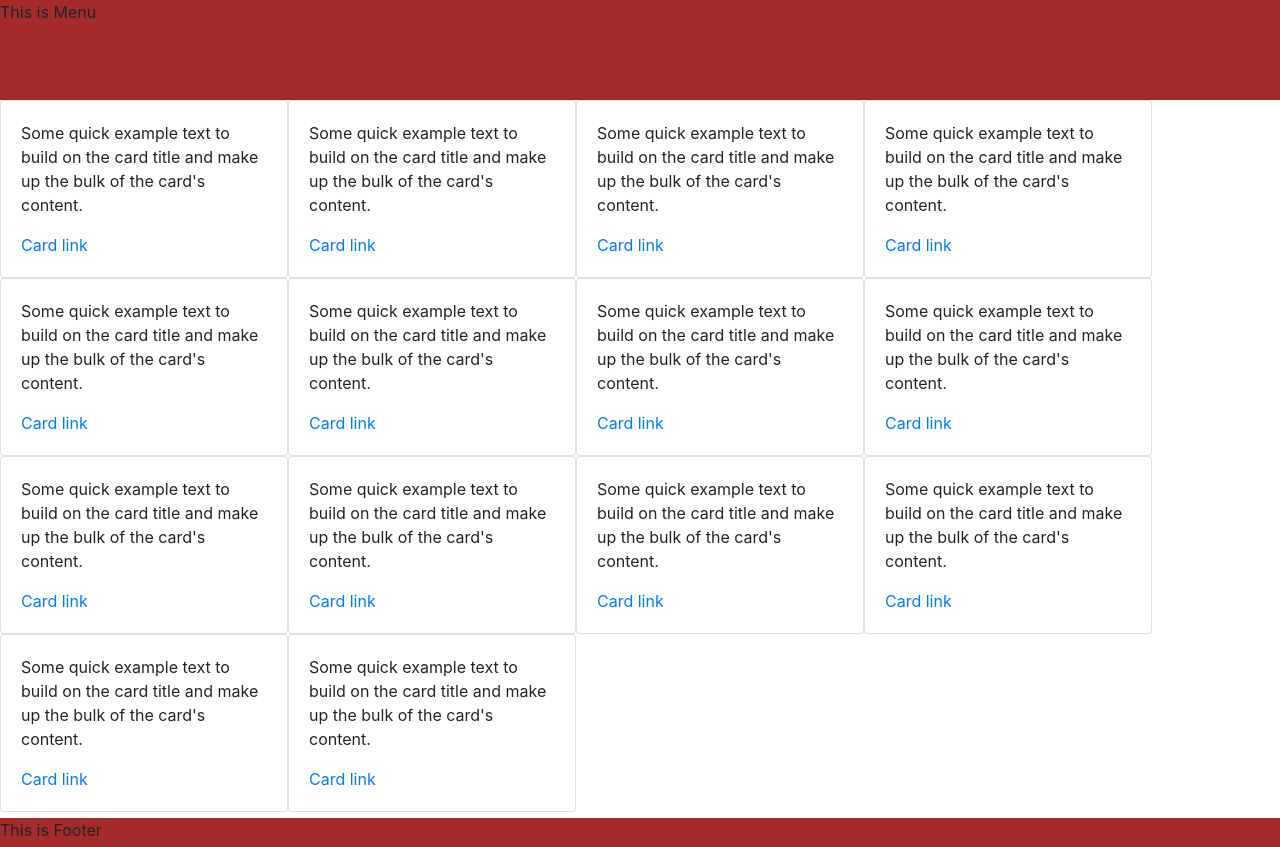
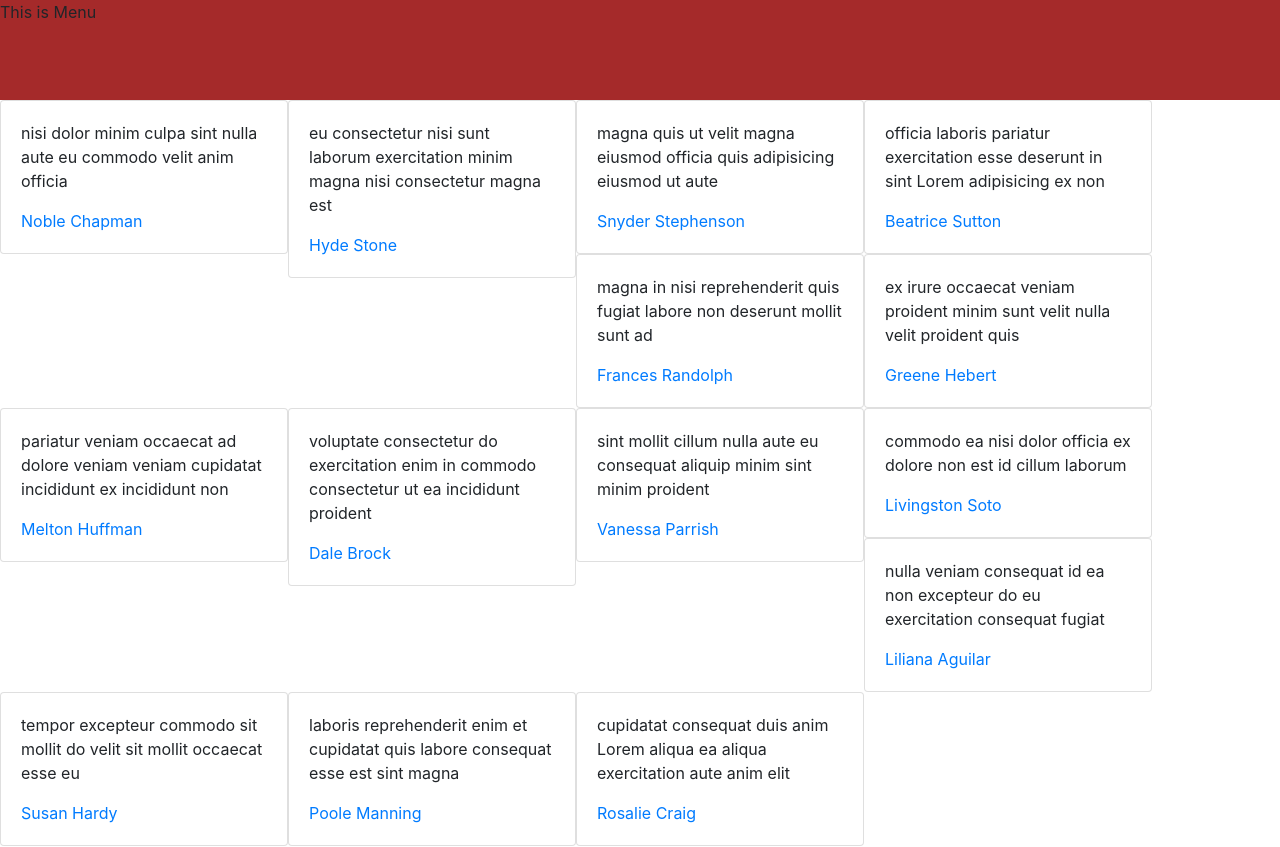
Before and after one commit to sachinPTS/quotesApp, an Angular app: page / in a window 1280 px wide. Shown: the top 847 px of the page. Built offline with nearby package versions, Linux system fonts and the light colour scheme.

Commit message:
binding data at child level

```diff
--- a/src/app/quote/quote.component.html
+++ b/src/app/quote/quote.component.html
@@ -1,8 +1,8 @@
 <div class="card" style="width: 18rem;">
     <div class="card-body">
 
-      <p class="card-text">Some quick example text to build on the card title and make up the bulk of the card's content.</p>
-      <a href="#" class="card-link">Card link</a>
+      <p class="card-text">{{quote.quote}}</p>
+      <a href="#" class="card-link">{{quote.author.name}}</a>
 
     </div>
   </div>
```
